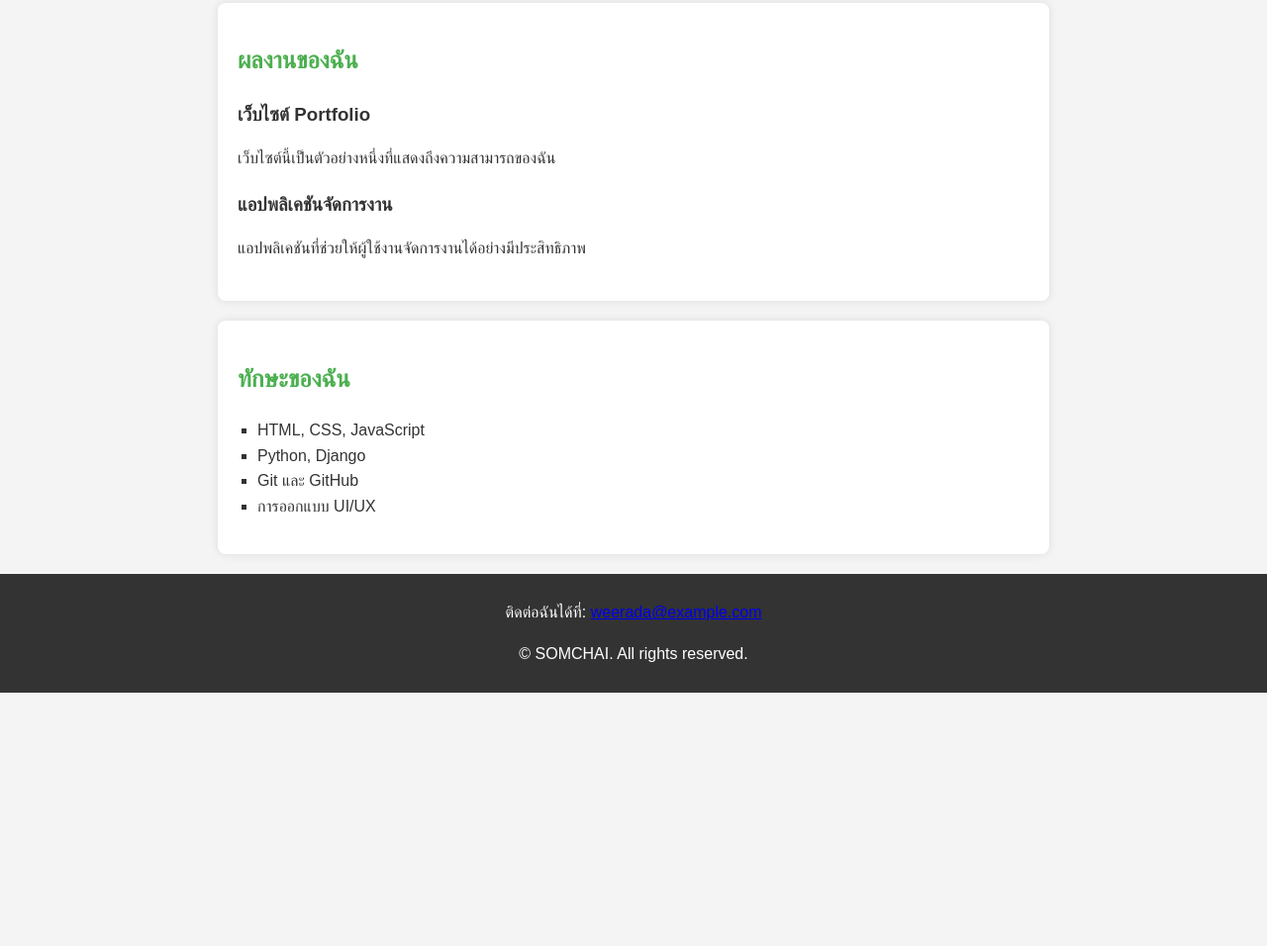
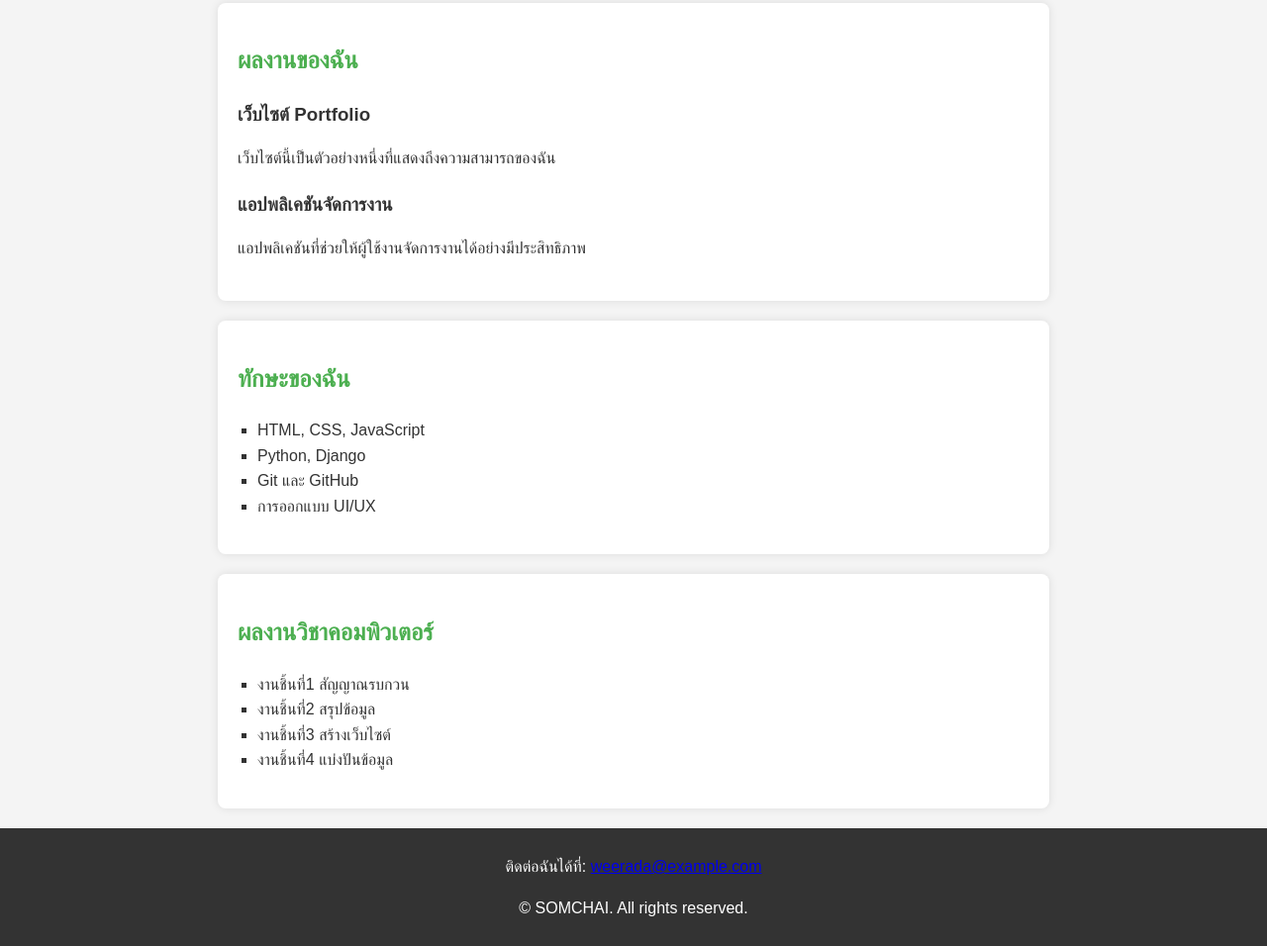
Before and after one commit to Weerada34734/Picpw.githud.iooo, a plain HTML site: page index.html in a window 1280 px wide. Shown: the part 319-1275 px from the top of the page at 99% size. Before the commit the page ends 1019 px from the top, so only its background shows below. Drawn offline with Linux system fonts and the light colour scheme.

Commit message:
Update index.html

```diff
--- a/index.html
+++ b/index.html
@@ -50,6 +50,15 @@
             <li>การออกแบบ UI/UX</li>
         </ul>
     </section>
+ <section id="skills">
+        <h2>ผลงานวิชาคอมพิวเตอร์</h2>
+        <ul>
+            <li>งานชิ้นที่1 สัญญาณรบกวน</li>
+            <li>งานชิ้นที่2 สรุปข้อมูล</li>
+            <li>งานชิ้นที่3 สร้างเว็บไซต์</li>
+            <li>งานชิ้นที่4 แบ่งปันข้อมูล</li>
+        </ul>
+    </section>
 
     <!-- ส่วนติดต่อและลิขสิทธิ์ -->
     <footer>
```
